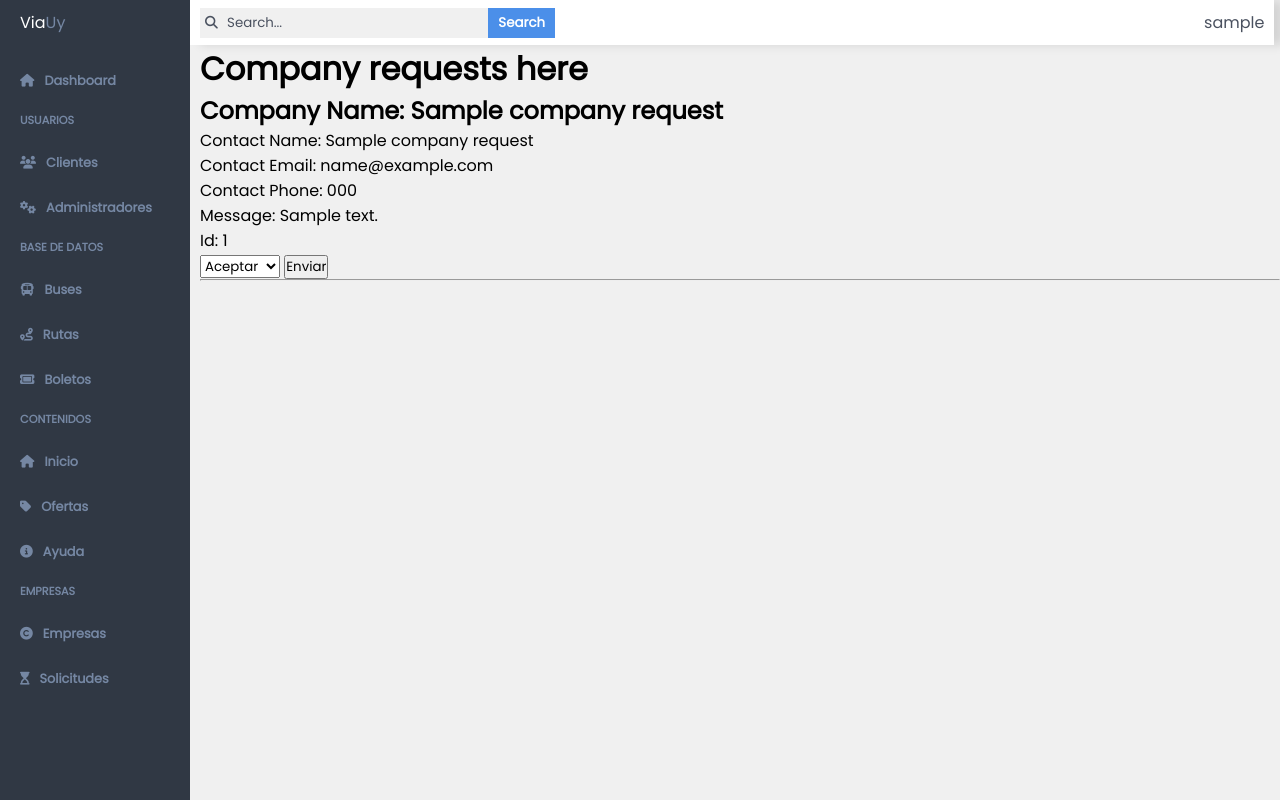
After one commit to benjask8/viauy, a PHP site: the page made by src/vista/admin/company/requests.php in a window 1280 px wide. The commit adds this page. Run offline with PHP 8.4, Linux system fonts and the light colour scheme; the visitor is signed in with stand-in values (Sample User, id 1); the template is opened without the code that fills it: most values are stand-ins (such as "Sample title", 1, 10 or a date in 2020); some libraries are stand-ins or nearby versions.

Commit message:
Opciones De Solicitud - Administrador: Denegar o Aceptar

```diff
--- a/public/css/styles1.css
+++ b/public/css/styles1.css
@@ -352,6 +352,9 @@ button{
     margin-top: 10px;
     color: var(--main-font-color);
     font-weight: bold;
+}
+.login-form-exit span{
+    font-size: 1.6em;
 }
 .login-form-exit{
     position: absolute;
--- /dev/null
+++ b/src/vista/admin/company/requests.php
@@ -0,0 +1,30 @@
+<?php
+    require_once 'src/vista/admin/partials/estructure.php';
+?>
+
+
+<h1>Company requests here</h1>
+
+<?php foreach ($datos['companyRequests'] as $request) : ?>
+    <h2>Company Name: <?= $request['companyName'] ?></h2>
+    <p>Contact Name: <?= $request['contactName'] ?></p>
+    <p>Contact Email: <?= $request['contactEmail'] ?></p>
+    <p>Contact Phone: <?= $request['contactPhone'] ?></p>
+    <p>Message: <?= $request['message'] ?></p>
+    <p>Id: <?= $request['id'] ?></p>
+
+    <form action="index.php?c=admin&m=dashboard_optionRequest" method="post">
+    <input type="hidden" name="id" value="<?= $request['id'] ?>">
+    <select name="action" id="action">
+        <option value="accept">Aceptar</option>
+        <option value="deny">Denegar</option>
+    </select>
+    <input type="submit" value="Enviar">
+    </form>
+
+    <hr>
+<?php endforeach; ?>
+
+<?php
+    require_once 'src/vista/admin/partials/endEstructure.php';
+?>
--- a/src/vista/admin/dashboard.php
+++ b/src/vista/admin/dashboard.php
@@ -1,5 +1,4 @@
 <?php
-if (isset($_SESSION['is_admin']) && $_SESSION['is_admin'] === 1) {
     require_once 'src/vista/admin/partials/estructure.php';
 ?>
 
@@ -7,8 +6,4 @@ if (isset($_SESSION['is_admin']) && $_SESSION['is_admin'] === 1) {
 
 <?php
     require_once 'src/vista/admin/partials/endEstructure.php';
-} else {
-    header('Location: /viauy');
-    exit();
-}
 ?>
--- a/src/vista/admin/partials/estructure.php
+++ b/src/vista/admin/partials/estructure.php
@@ -1,4 +1,8 @@
 <?php
+if (!isset($_SESSION['is_admin']) || $_SESSION['is_admin'] === 0){
+    header('Location: /viauy');
+    exit();
+}
 ?>
 <!DOCTYPE html>
 <html lang="en">
@@ -7,13 +11,43 @@
     <meta name="viewport" content="width=device-width, initial-scale=1.0">
 
     <link rel="stylesheet" href="public/css/dashboard.css">
+    <link rel="stylesheet" href="public/css/pre2.css">
     <script src="https://kit.fontawesome.com/d1b7ca4fc4.js" crossorigin="anonymous"></script>
 
     <title>Dashboard</title>
 </head>
 <body>
+<?php if (isset($_GET['msg'])) : ?>
+  <div class="floating-msg">
+        <div class="message"><?= $_GET['msg']; ?></div>
+        <b class="close-btn" onclick="closeMessage()"><i class="fa-solid fa-xmark"></i></b>
+  </div>
+<?php endif; ?>
 
+<script>
+  <?php if (isset($_GET['msg'])) : ?>
+  const floatingMsg = document.querySelector(".floating-msg");
+
+  setTimeout(function () {
+    floatingMsg.style.opacity = "0";
+    floatingMsg.style.transition = "opacity 1s ease-in-out";
+    setTimeout(function () {
+      floatingMsg.style.display = "none";
+    }, 1000); // Tiempo de espera para que se complete la animación
+  }, 5000);
+  const closeBtn = document.querySelector(".close-btn");
+  closeBtn.addEventListener("click", function () {
+    floatingMsg.style.opacity = "0";
+    floatingMsg.style.transition = "opacity 1s ease-in-out";
+    setTimeout(function () {
+      floatingMsg.style.display = "none";
+    }, 1000);
+  });
+<?php endif; ?>
+</script>
 <aside class="dashboard-aside">
+
+
     <div class="aside-profile">
         <a href="/via_uy" class="aside-profile-username">Via<span class="username-span">Uy</span></a>
     </div>
@@ -51,7 +85,7 @@
         <li class="aside-links-li">
             <ul class="aside-links-li-ul">
                 <li class="aside-links-li-ul-li"><a href="" class="aside-links-li-ul-li-a"><i class="fa-solid fa-copyright"></i>Empresas</a></li>
-                <li class="aside-links-li-ul-li"><a href="" class="aside-links-li-ul-li-a"><i class="fa-solid fa-hourglass-start"></i>Solicitudes</a></li>
+                <li class="aside-links-li-ul-li"><a href="http://localhost/viauy/index.php?c=admin&m=dashboard_companyrequests" class="aside-links-li-ul-li-a"><i class="fa-solid fa-hourglass-start"></i>Solicitudes</a></li>
             </ul>
         </li>
     </ul>
--- a/src/vista/user/login.php
+++ b/src/vista/user/login.php
@@ -18,7 +18,9 @@ require 'src/vista/partials/head.php';
 <section class="login-container">
   <form action="index.php?c=user&m=doLogin" class="login-form" method="POST" autocomplete="off">
   <a href="/viauy"class="login-form-exit">
-    <i class="fa-solid fa-xmark"></i>
+  <span class="material-symbols-outlined">
+    close
+  </span>
   </a>
   <h2 class="login-form-title">Iniciar Sesión</h2>
     <?= $this->datos; ?>
--- a/src/vista/user/signup.php
+++ b/src/vista/user/signup.php
@@ -16,7 +16,9 @@ require 'src/vista/partials/head.php';
 <section class="login-container">
   <form action="index.php?c=user&m=doSignup" class="login-form" method="POST" autocomplete="off">
   <a href="/viauy"class="login-form-exit">
-    <i class="fa-solid fa-xmark"></i>
+  <span class="material-symbols-outlined">
+  close
+  </span>
   </a>
     <h2 class="login-form-title">Registrarte</h2>
 
```
Also changed, not shown: src/controlador/Admin_Controller.php (+39 -0 lines), src/modelo/Petition.php (+27 -0 lines), src/vista/admin/partials/endEstructure.php (line endings or trailing spaces).
